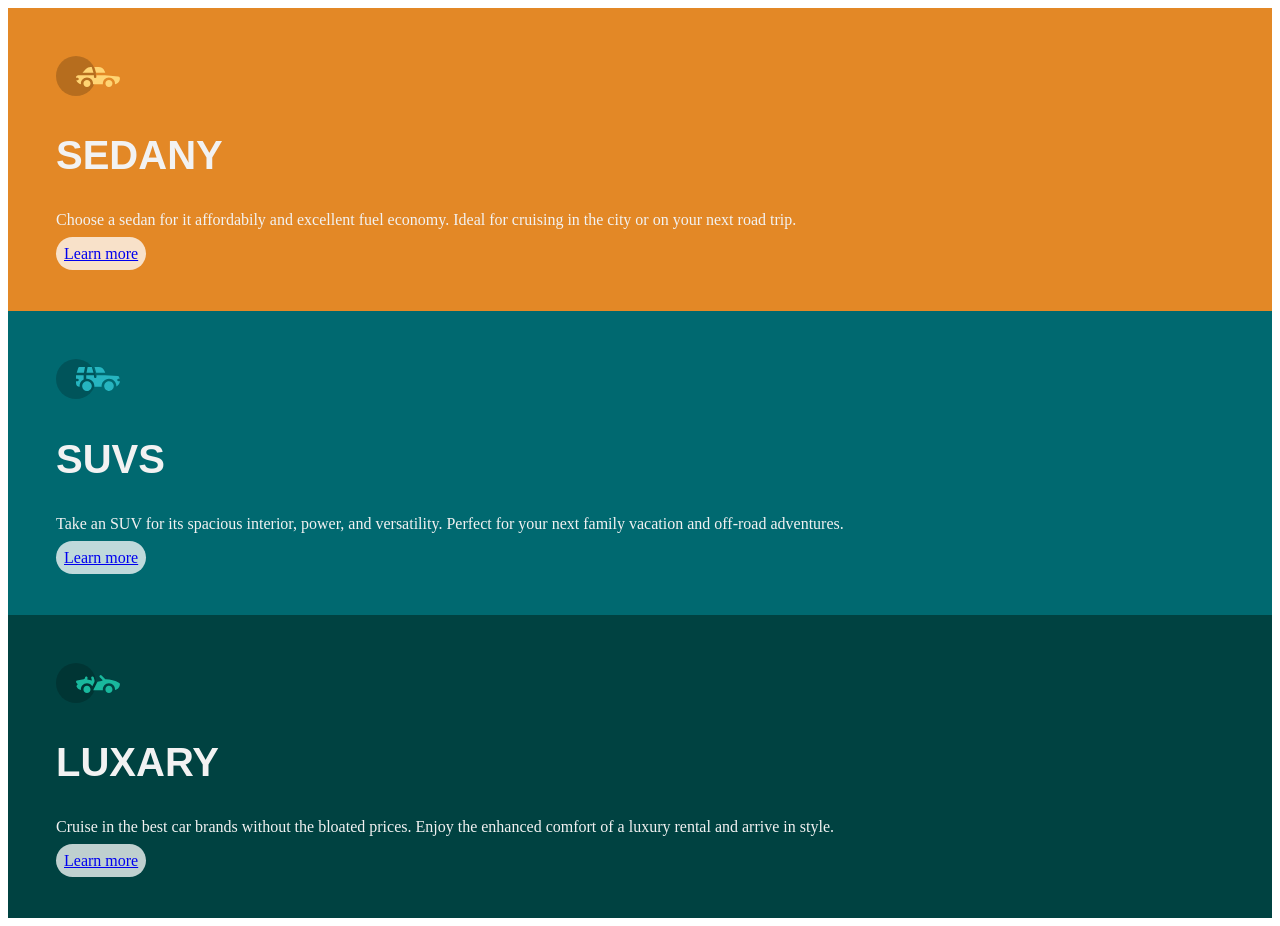
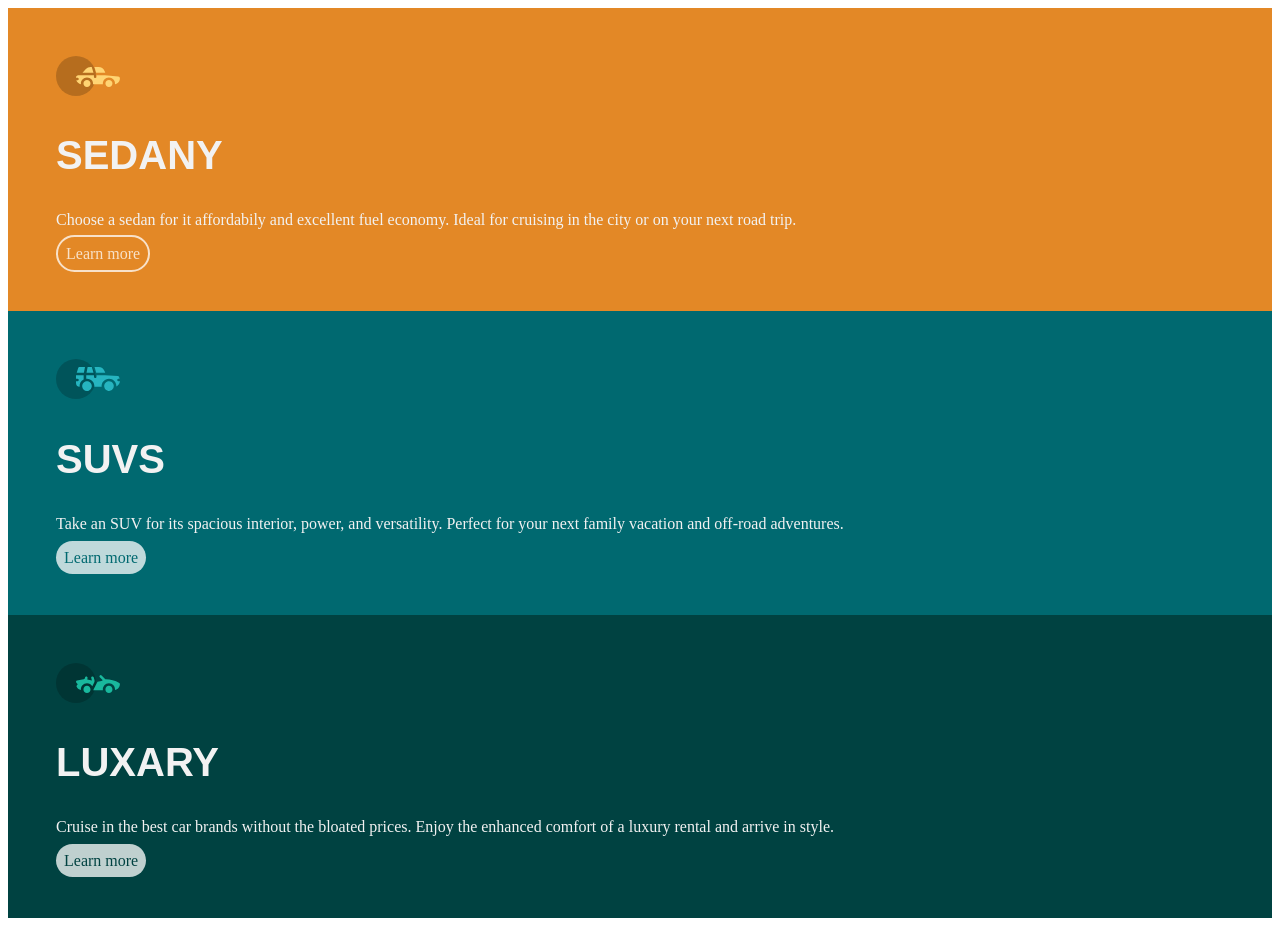
Before and after one commit to Klopikk/3_rocnik_web_java, a plain HTML site: page trojstlcovy_layout/index.html in a window 1280 px wide. In both pictures the pointer is over the link 101 px from the left and 253 px from the top of the page. Drawn offline with Linux system fonts and the light colour scheme; a web font is replaced by a local one.

Commit message:
tlacitka farba

```diff
--- a/trojstlcovy_layout/assets/css/style.css
+++ b/trojstlcovy_layout/assets/css/style.css
@@ -45,8 +45,31 @@ h2{
 a{
     padding: 0.5rem ;
     background-color: var(--transparentna-biela);
-    text-decoration: none underline;
+    text-decoration: none;
     border-radius: 30px;
     margin: 4rem 0;
 
 }
+.autosedany a{
+    color: var(--oranzova);
+}
+.autosuvs a{
+    color: var(--svetla-cyan);
+}
+.autoluxary a{
+    color: var(--tmava-cyan);
+}
+ a:hover{
+    color: var(--transparentna-biela);
+    border: 2px solid var(--transparentna-biela);
+}
+
+.autosedany a:hover{
+    background-color: var(--oranzova);
+}
+.autosuvs a:hover{
+    background-color: var(--svetla-cyan);
+}
+.autoluxary a:hover{
+    background-color: var(--tmava-cyan);
+}
```
